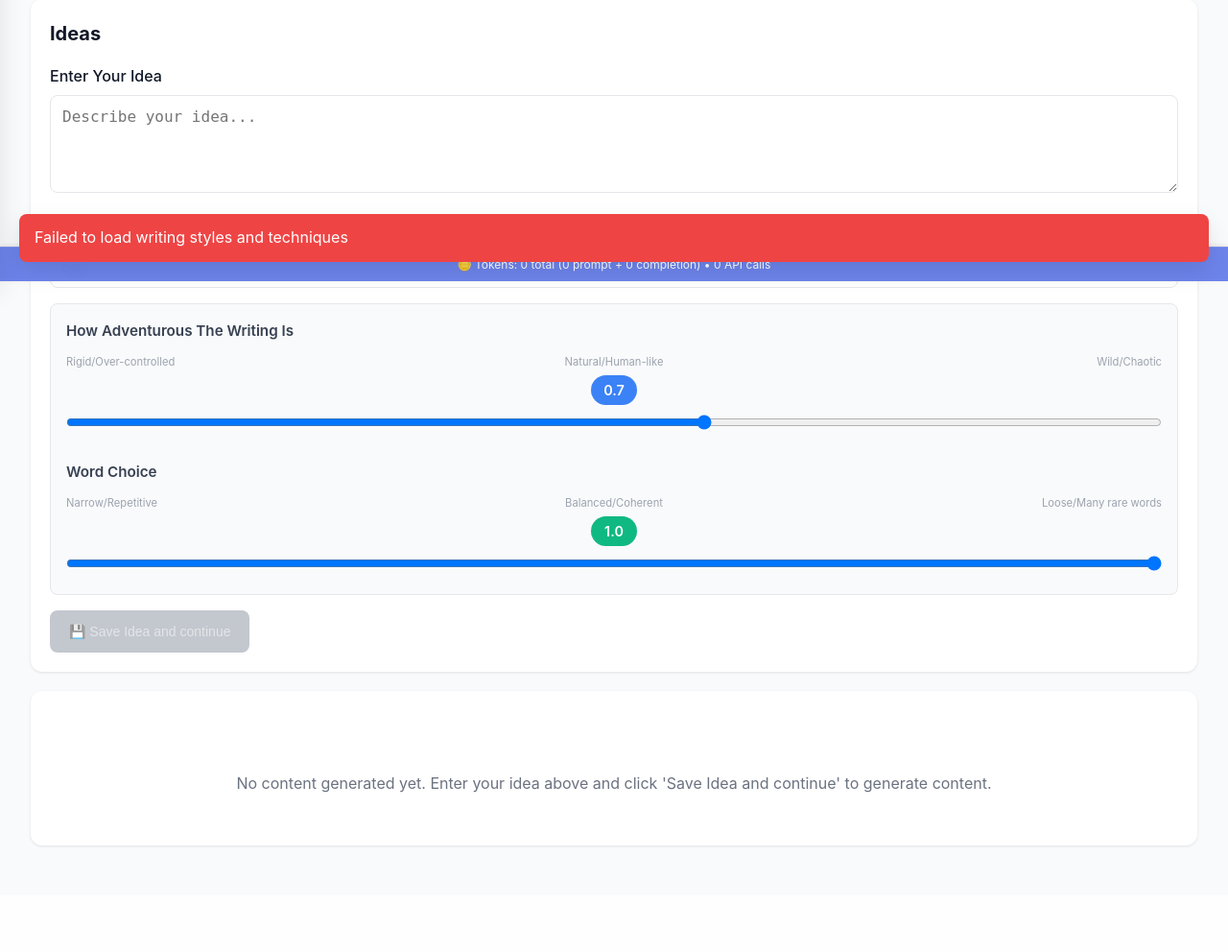
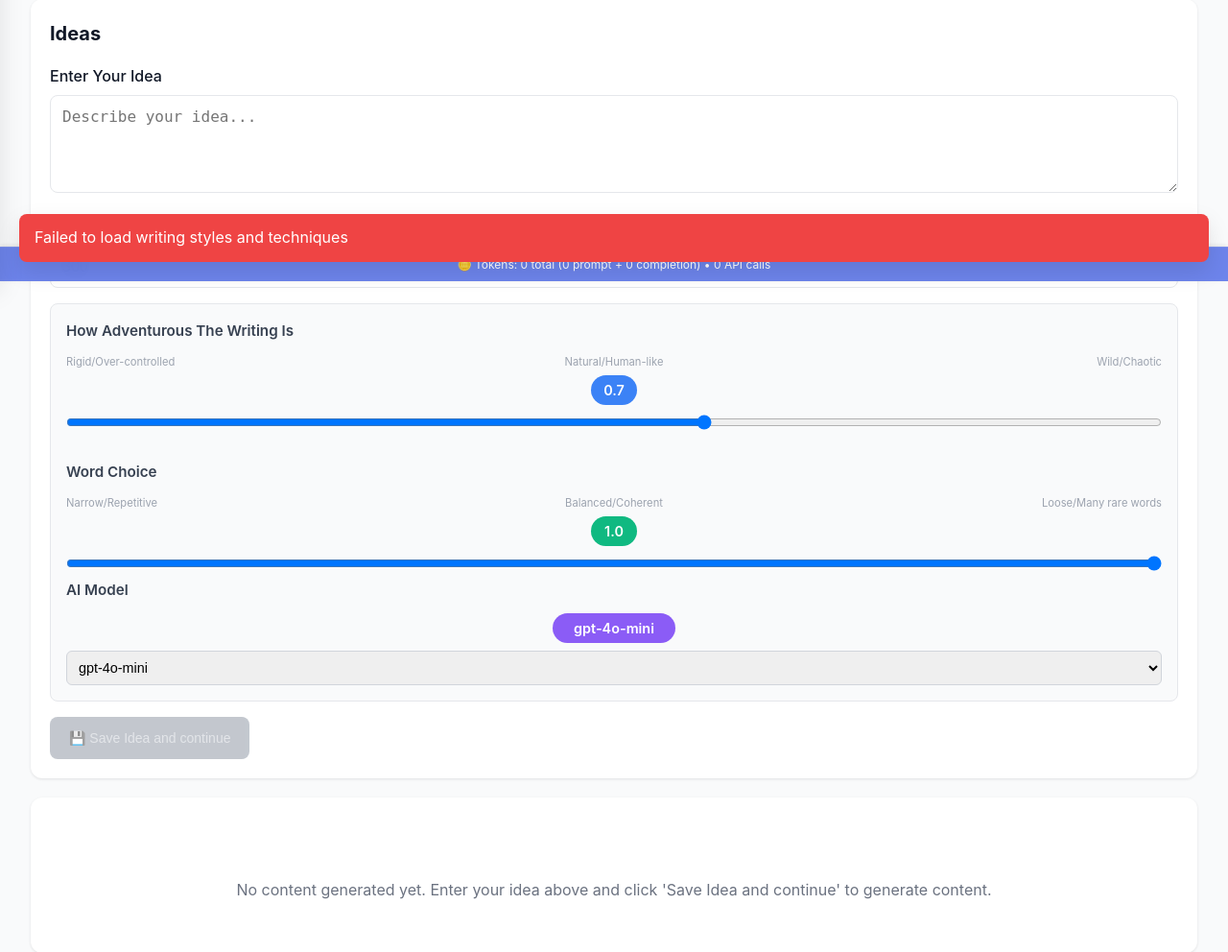
Before and after one commit to tnndbtc/agent, a Django app: template novel_web/frontend/templates/novels/project_detail.html in a window 1280 px wide. Shown: the part 507-1499 px from the top of the page at 96% size. Before the commit the page ends 1390 px from the top, so only its background shows below. Run offline with Django 5.2, Linux system fonts and the light colour scheme; the template is opened without the code that fills it, so the values that code supplies are empty; parts of the project's set-up code (start-up, migrations or seed data) failed here and were passed over.

Commit message:
add different gpt models

```diff
--- a/novel_web/frontend/templates/novels/project_detail.html
+++ b/novel_web/frontend/templates/novels/project_detail.html
@@ -150,6 +150,27 @@
                             value="1.0"
                             style="width: 100%; cursor: pointer;"
                         />
+                    </div>
+
+                    <!-- Model Selection -->
+                    <div class="param-group">
+                        <div style="font-weight: 600; color: #374151; margin-bottom: 0.75rem; font-size: 0.95rem;">
+                            {% trans "AI Model" %}
+                        </div>
+
+                        <!-- Current value display (centered and highlighted) -->
+                        <div style="text-align: center; margin-bottom: 0.5rem;">
+                            <span id="modelValue" style="display: inline-block; background-color: #8b5cf6; color: white; padding: 0.25rem 0.75rem; border-radius: 9999px; font-weight: 600; font-size: 0.9rem; min-width: 8rem;">gpt-4o-mini</span>
+                        </div>
+
+                        <select
+                            id="modelSelector"
+                            name="model"
+                            style="width: 100%; padding: 0.5rem; border: 1px solid #d1d5db; border-radius: 0.375rem; cursor: pointer; font-size: 0.9rem;"
+                        >
+                            <option value="gpt-4o-mini" selected>gpt-4o-mini</option>
+                            <option value="gpt-5.2">gpt-5.2</option>
+                        </select>
                     </div>
                 </div>
 
@@ -1380,6 +1401,16 @@ if (topPSlider && topPValue) {
     });
 }
 
+// Model Selector Handling
+const modelSelector = document.getElementById('modelSelector');
+const modelValue = document.getElementById('modelValue');
+
+if (modelSelector && modelValue) {
+    modelSelector.addEventListener('change', function() {
+        modelValue.textContent = this.value;
+    });
+}
+
 // Load default temperature and top_p from backend based on content type
 async function loadContentTypeDefaults() {
     try {
@@ -1449,6 +1480,9 @@ if (manualForm) {
         const temperature = temperatureSlider ? parseFloat(temperatureSlider.value) : null;
         const topP = topPSlider ? parseFloat(topPSlider.value) : null;
 
+        // Get model value from selector
+        const model = modelSelector ? modelSelector.value : null;
+
         try {
             // Reset tokens at the start of new workflow
             resetTokens();
@@ -1461,10 +1495,11 @@ if (manualForm) {
                 const estimatedDuration = await getEstimatedDuration('plot');
                 startProgressBar(estimatedDuration);
 
-                // Directly create plot and characters from idea (include temperature and top_p)
+                // Directly create plot and characters from idea (include temperature, top_p, and model)
                 const requestBody = { idea_data: manualIdea };
                 if (temperature !== null) requestBody.temperature = temperature;
                 if (topP !== null) requestBody.top_p = topP;
+                if (model !== null) requestBody.model = model;
 
                 const plotResponse = await apiRequest(`/api/projects/${projectId}/create_plot/`, {
                     method: 'POST',
@@ -1499,10 +1534,11 @@ if (manualForm) {
                 const estimatedDuration = await getEstimatedDuration('content_generation');
                 startProgressBar(estimatedDuration);
 
-                // Generate content (include temperature and top_p)
+                // Generate content (include temperature, top_p, and model)
                 const requestBody = { idea_data: ideaData };
                 if (temperature !== null) requestBody.temperature = temperature;
                 if (topP !== null) requestBody.top_p = topP;
+                if (model !== null) requestBody.model = model;
 
                 const response = await apiRequest(`/api/projects/${projectId}/generate_content/`, {
                     method: 'POST',
--- a/novel_web/novels/views.py
+++ b/novel_web/novels/views.py
@@ -106,9 +106,10 @@ class NovelProjectViewSet(viewsets.ModelViewSet):
         if deleted_count > 0:
             logger.info(f"Deleted {deleted_count} old characters for project {project.id}")
 
-        # Get optional temperature and top_p from request
+        # Get optional temperature, top_p, and model from request
         temperature = request.data.get('temperature')
         top_p = request.data.get('top_p')
+        model = request.data.get('model')
 
         # Convert to float if provided
         if temperature is not None:
@@ -122,6 +123,12 @@ class NovelProjectViewSet(viewsets.ModelViewSet):
                 top_p = float(top_p)
             except (ValueError, TypeError):
                 top_p = None
+
+        # Validate model if provided (ensure it's one of the allowed models)
+        if model is not None:
+            allowed_models = ['gpt-4o-mini', 'gpt-5.2']
+            if model not in allowed_models:
+                model = None
 
         # Track API performance
         start_time = timezone.now()
@@ -140,7 +147,8 @@ class NovelProjectViewSet(viewsets.ModelViewSet):
             serializer.validated_data['idea_data'],
             user_language=user_language,
             temperature=temperature,
-            top_p=top_p
+            top_p=top_p,
+            model=model
         )
         logger.info("-" * 80)
         logger.info("CREATE PLOT API - RESPONSE")
@@ -444,9 +452,10 @@ class NovelProjectViewSet(viewsets.ModelViewSet):
         # Get idea data from request
         idea_data = request.data.get('idea_data', {})
 
-        # Get optional temperature and top_p from request
+        # Get optional temperature, top_p, and model from request
         temperature = request.data.get('temperature')
         top_p = request.data.get('top_p')
+        model = request.data.get('model')
 
         # Convert to float if provided
         if temperature is not None:
@@ -460,6 +469,12 @@ class NovelProjectViewSet(viewsets.ModelViewSet):
                 top_p = float(top_p)
             except (ValueError, TypeError):
                 top_p = None
+
+        # Validate model if provided (ensure it's one of the allowed models)
+        if model is not None:
+            allowed_models = ['gpt-4o-mini', 'gpt-5.2']
+            if model not in allowed_models:
+                model = None
 
         # Track API performance
         start_time = timezone.now()
@@ -472,7 +487,8 @@ class NovelProjectViewSet(viewsets.ModelViewSet):
                 idea_data=idea_data,
                 user_language=user_language,
                 temperature=temperature,
-                top_p=top_p
+                top_p=top_p,
+                model=model
             )
 
             logger.info("-" * 80)
```
Also changed, not shown: novel_web/novels/ai_client.py (+15 -8 lines), novel_web/novels/services.py (+26 -15 lines).
